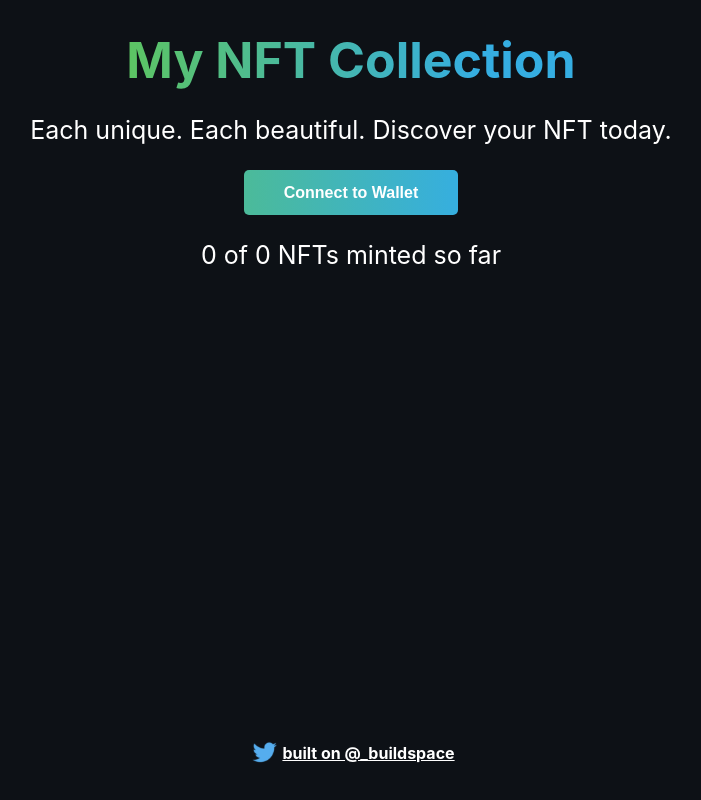
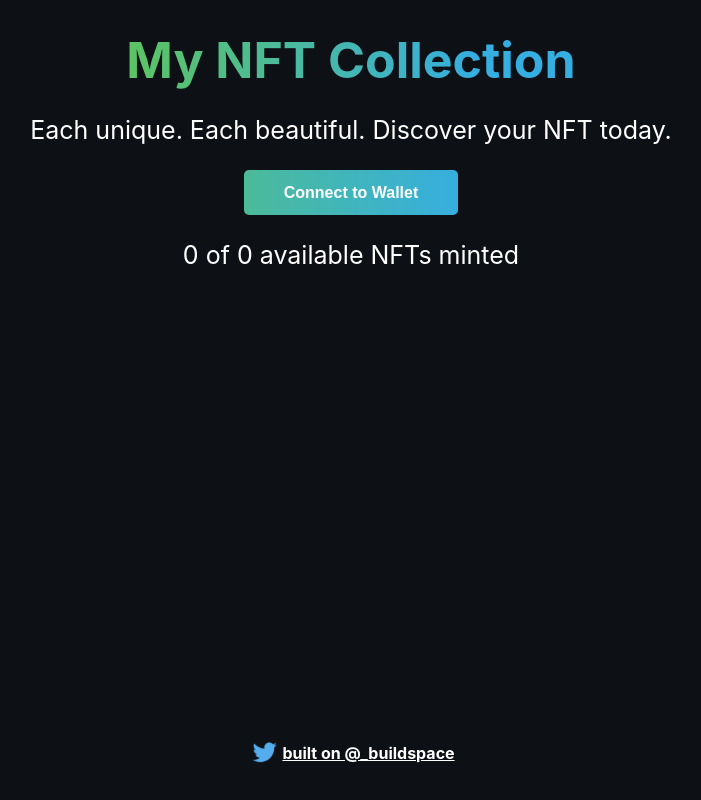
Before and after one commit to dcmalk/nft-words, a React (Create React App) app: page / in a window 1280 px wide. Shown: the whole page, without its empty margins (289-990 px from the left). Built offline with nearby package versions, Linux system fonts and the light colour scheme.

Commit message:
Conditionally disable mint button

```diff
--- a/src/App.js
+++ b/src/App.js
@@ -153,11 +153,14 @@ const App = () => {
     </button>
   );
 
-  const renderMintUI = () => (
-    <button onClick={askContractToMintNft} className="cta-button connect-wallet-button">
-      Mint NFT
-    </button>
-  );
+  const renderMintUI = () =>
+    mintCount === maxMint ? (
+      <p className="gradient-text">Sorry, all NFTs have been minted!</p>
+    ) : (
+      <button onClick={askContractToMintNft} className="cta-button connect-wallet-button">
+        Mint NFT
+      </button>
+    );
 
   return (
     <div className="App">
@@ -167,7 +170,7 @@ const App = () => {
           <p className="sub-text">Each unique. Each beautiful. Discover your NFT today.</p>
           {currentAccount === '' ? renderNotConnectedContainer() : renderMintUI()}
           <p class="sub-text">
-            {mintCount} of {maxMint} NFTs minted so far
+            {mintCount} of {maxMint} available NFTs minted
           </p>
         </div>
         <div className="footer-container">
```
